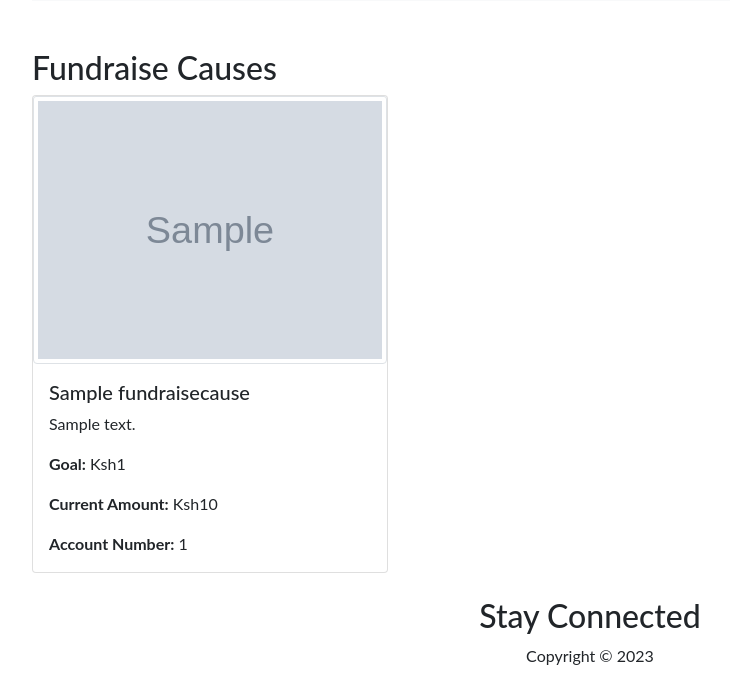
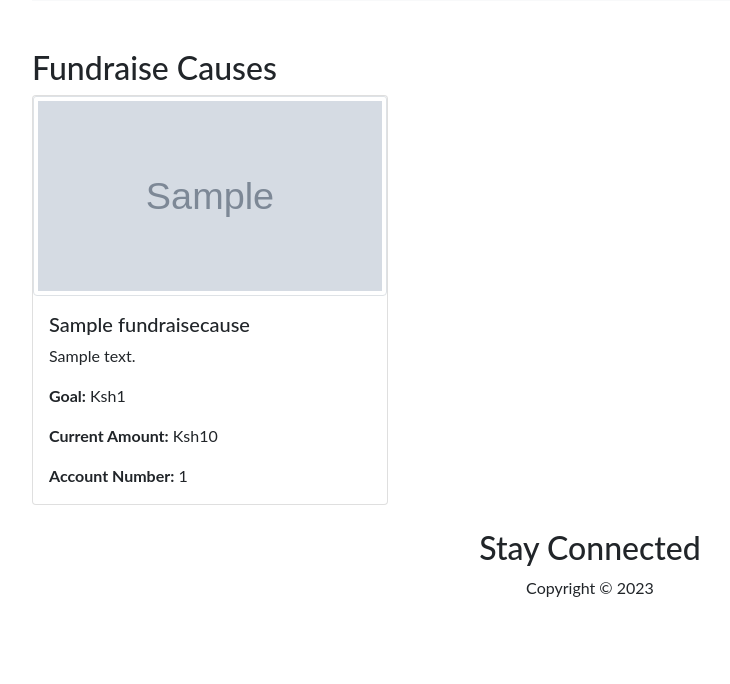
Before and after one commit to CyrusNchege/HeartfulHelp, a Django app: page /causes/ in a window 1280 px wide. Shown: the part 150-834 px from the top of the page, without its empty margins (50-780 px from the left). After the commit the page ends 747 px from the top, so only its background shows below. Run offline with Django 5.2, Linux system fonts and the light colour scheme; tables that the repository leaves empty hold one stand-in row (values such as "Sample post"); grey boxes marked "Sample" are stand-in pictures.

Commit message:
Add causes cards

```diff
--- a/templates/base.html
+++ b/templates/base.html
@@ -56,7 +56,7 @@
                 <a class="nav-link" href="#">Blog</a>
               </li>
               <li class="nav-item">
-                <a class="nav-link" href="#">Cause</a>
+                <a class="nav-link" href="{% url 'causes_list' %}">Cause</a>
               </li>
               <li class="nav-item">
                 <a class="nav-link" href="#">FAQs</a>
--- a/templates/donations/causes_list.html
+++ b/templates/donations/causes_list.html
@@ -8,8 +8,9 @@
 
         {% for cause in causes %}
             <div class="col-md-4 mb-4">
-                <div class="card">
-                    <img src="{{ cause.image.url }}" class="card-img-top img-fluid img-thumbnail" width="50px" height="50px"  alt="{{ cause.title }}">
+
+                <div class="card h-100">
+                    <img src="{{ cause.image.url }}" class="card-img-top img-fluid img-thumbnail" style="width: 100%; height: 200px;" alt="{{ cause.title }}">
                     <div class="card-body">
                         <h5 class="card-title">{{ cause.title }}</h5>
                         <p class="card-text">{{ cause.description }}</p>
@@ -18,6 +19,7 @@
                         <p class="card-text"><strong>Account Number:</strong> {{ cause.account_number }}</p>
                     </div>
                 </div>
+
             </div>
         {% endfor %}
 
```
